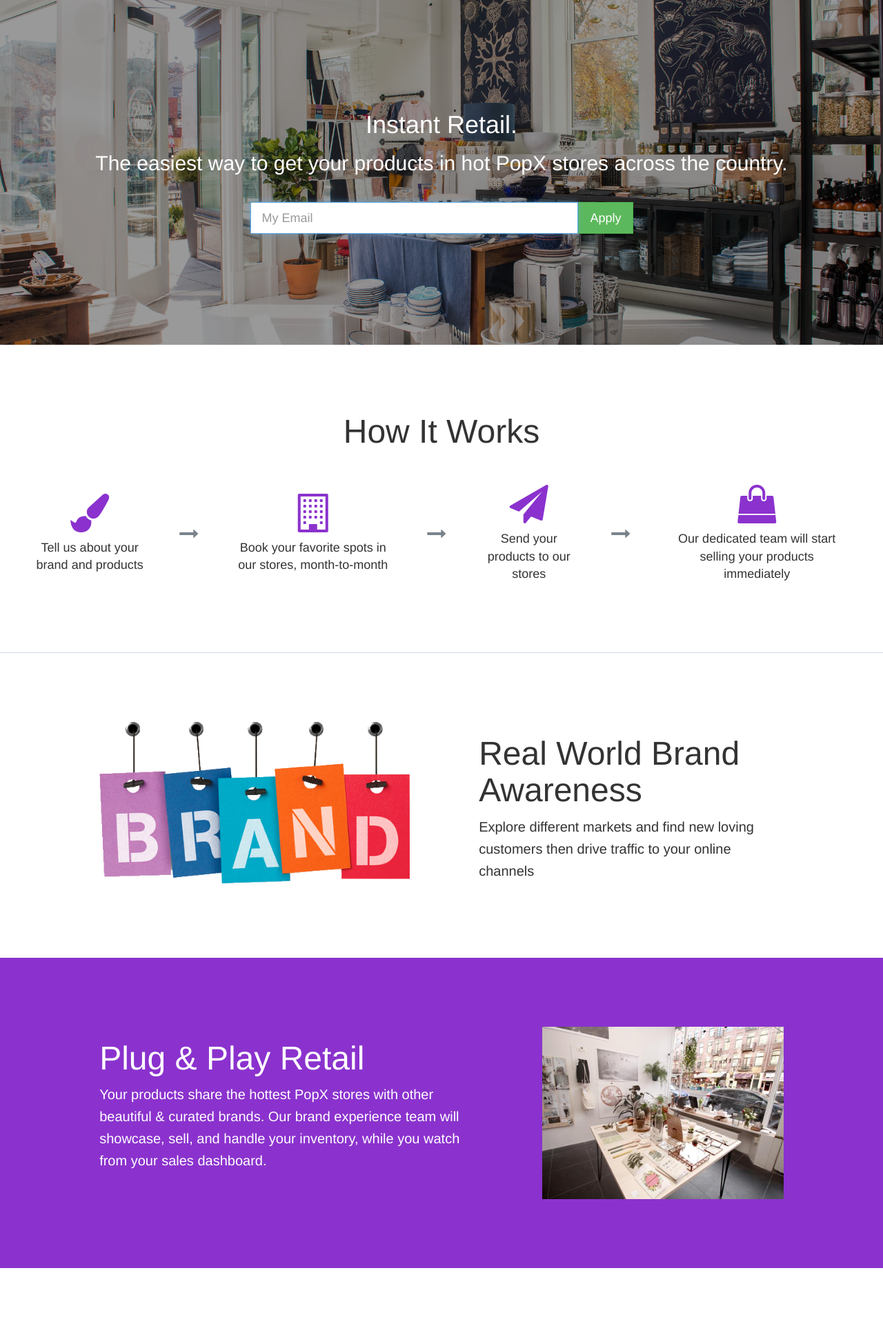
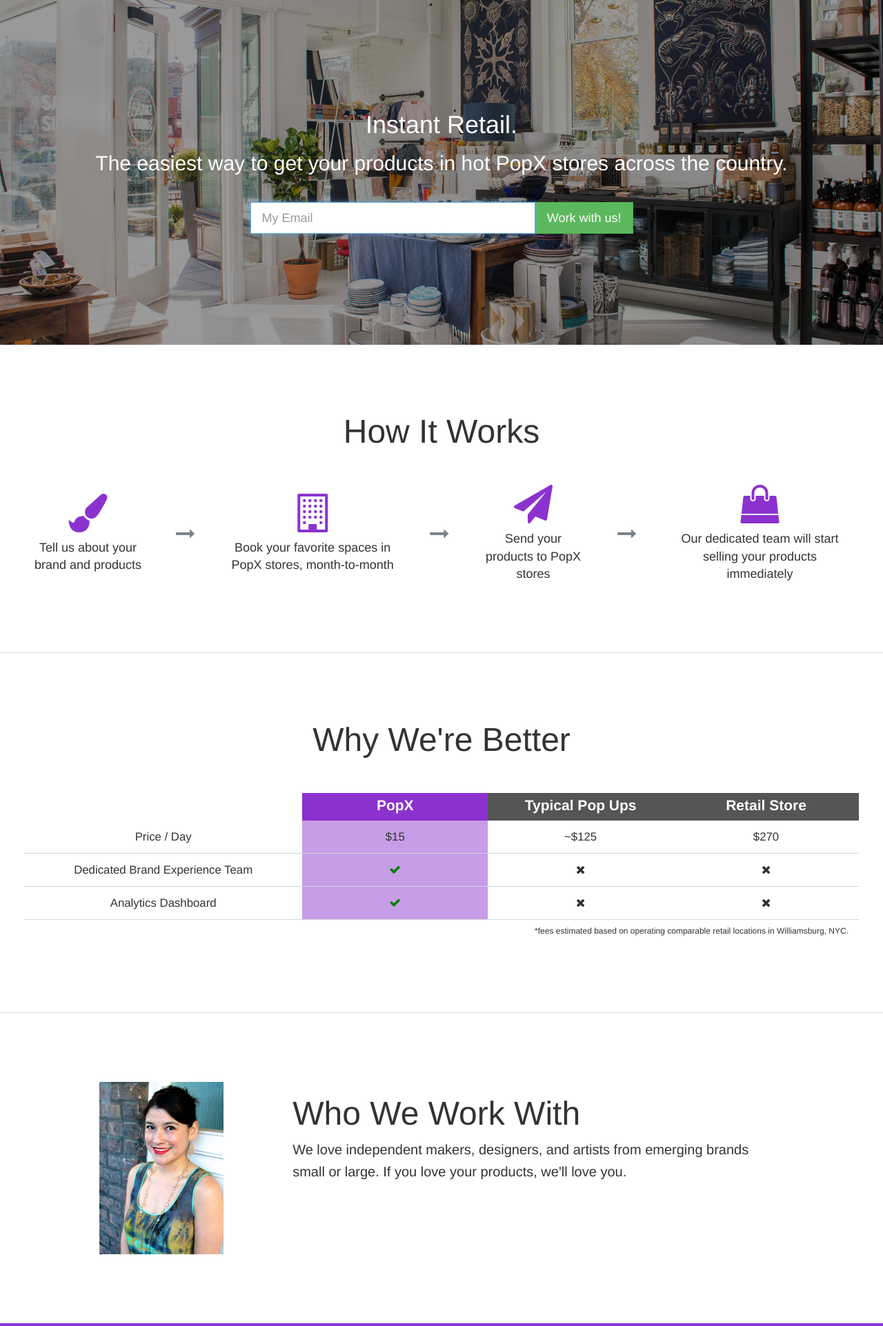
Before and after one commit to cgil/popx, a Flask app: page / in a window 1280 px wide. Shown: the top 1923 px of the page at 69% size. Run offline with Flask 2, Linux system fonts and the light colour scheme; some libraries are stand-ins or nearby versions.

Commit message:
Adding pricing table

```diff
--- a/config/development.yaml
+++ b/config/development.yaml
@@ -19,8 +19,8 @@
         show:  true
       subscribe_url: //getpopx.us13.list-manage.com/subscribe/post?u=7ac52370982b0636b0acd6901&amp;id=eccee53c49
       email_placeholder: My Email
-      subscribe_button_text: Apply
-      mailchimp_cta_bottom: Apply to sell with us! Retail spots starting at $350/month.
+      subscribe_button_text: Work with us!
+      mailchimp_cta_bottom: Apply to sell with us! PopX spaces starting at $350/month.
     sections:
       how_it_works:
         show: true
@@ -28,10 +28,10 @@
           description: Tell us about your brand and products
           icon: fa-paint-brush
         step_2:
-          description: Book your favorite spots in our stores, month-to-month
+          description: Book your favorite spaces in PopX stores, month-to-month
           icon: fa-building-o
         step_3:
-          description: Send your products to our stores
+          description: Send your products to PopX stores
           icon: fa-send
         step_4:
           description: Our dedicated team will start selling your products immediately
@@ -43,13 +43,27 @@
         image: image.png
       1:
         show: true
-        title: Real World Brand Awareness
+        title: Who We Work With
+        description: We love independent makers, designers, and artists from emerging brands small or large. If you love your products, we'll love you.
+        image: designer-photo-250.png
+        type: message
+      2:
+        show: true
+        title: Let Us Tell Your Story
         description: >
-              Explore different markets and find new loving customers then
+                Remotely train our brand experience team to tell your brand's story.
+                You'll have the flexibility to showcase your products without needing to be present.
+        image: awesome-staff-250.png
+        type: message
+      3:
+        show: true
+        title: Extend Your Reach
+        description: >
+              Easily launch in difference markets across many PopX stores, test new audiences, and
               drive traffic to your online channels
         image: brand-awareness.png
         type: message
-      2:
+      4:
         show: true
         title: Plug & Play Retail
         description: >
@@ -57,22 +71,12 @@
                 Our brand experience team will showcase, sell, and handle your inventory,
                 while you watch from your sales dashboard.
         image: shared-retail-250.png
-      3:
+        type: message
+      5:
         show: true
         title: Growth & Sales Dashboard
         description: >
                   Our growth & sales dashboard gives you real-time analytics,
                   customer feedback, and inventory tracking.
         image: analytics-laptop-250.png
-      4:
-        show: true
-        title: Let Us Tell Your Story
-        description: >
-                Remotely train our brand experience team to tell your brand's story.
-                You'll have the flexibility to showcase your products without needing to be present.
-        image: awesome-staff-250.png
-      5:
-        show: true
-        title: Who We Work With
-        description: We love independent makers, designers, and artists from emerging brands small or large. If you love your products, we'll love you.
-        image: designer-photo-250.png
+        type: message
--- a/popx/static/css/base.css
+++ b/popx/static/css/base.css
@@ -600,3 +600,114 @@
         display: none !important
     }
 }
+
+
+/* ----- Pricing Table ------------------------*/
+/* Use a wide full screen for small screens like tablets. */
+@media (min-width: 768px) and (max-width:992px) {
+    .container {
+		width: initial;
+        padding-left: 2em;
+        padding-right: 2em;
+	}
+}
+
+/* --- Plans ---------------------------- */
+
+.my_planHeader {
+    text-align: center;
+    color: white;
+    padding-top:0.2em;
+    padding-bottom:0.2em;
+}
+.my_planTitle {
+    font-size:1.5em;
+    font-weight: bold;
+}
+.my_planPrice {
+    font-size:1.4em;
+    font-weight: bold;
+}
+.my_planDuration {
+    margin-top: -0.6em;
+}
+
+@media (max-width: 768px) {
+    .my_planTitle {
+        font-size:small;
+    }
+}
+
+/* --- Features ------------------------- */
+
+.my_feature {
+    line-height:2.8em;
+    font-size: 1.2em;
+}
+
+@media (max-width: 768px) {
+    .my_feature {
+        text-align: center
+    }
+ }
+
+.my_featureRow {
+    border-bottom: 0.1em solid #CED7DF;
+}
+
+/* --- Plan 1 --------------------------- */
+.my_plan1 {
+    background: rgba(139, 50, 206, 0.48);
+}
+
+.my_planHeader.my_plan1 a {
+    background: rgb(72, 109, 139);
+    color:white;
+}
+
+.my_planHeader.my_plan1 {
+    background: #8B32CE;
+    border-bottom: thick solid #8B32CE;
+}
+
+/* --- Plan 2 --------------------------- */
+.my_plan2 {
+    background: white;
+}
+
+.my_planHeader.my_plan2 a {
+    background: white;
+    color: white;
+}
+
+.my_planHeader.my_plan2 {
+    background: #555;
+    border-bottom: thick solid #555;
+}
+
+/* --- Plan 3 --------------------------- */
+.my_plan3 {
+    background: white;
+}
+
+.my_planHeader.my_plan3 a {
+    background: white;
+    color: white;
+}
+
+.my_planHeader.my_plan3 {
+    background: #555;
+    border-bottom: thick solid #555;
+}
+
+.my_planFeature {
+    text-align: center;
+    font-size: 1.2em;
+    line-height:2.8em;
+}
+
+.my_planFeature i.my_check {
+    color: green;
+}
+
+/* ----- End Pricing Table -----------------------------*/
--- a/popx/templates/home.html
+++ b/popx/templates/home.html
@@ -138,6 +138,9 @@
             </div>
         </div>
         {% endif %}
+
+        {% include 'pricing.html' %}
+
         {% if sections[1]['show'] %}
             <div class="row">
                 <div class="col-xs-12 col-sm-10 col-sm-offset-1 HomePage-section u-dC-flex">
--- /dev/null
+++ b/popx/templates/pricing.html
@@ -0,0 +1,73 @@
+<div class="HomePage-section text-center HomePage-lastSection">
+  <h2 class="HomePage-sectionTitle u-tW-light u-mT-0 u-mB-xxl">Why We're Better</h2>
+    <div class="row">
+        <div class="col-xs-12 col-sm-offset-4 col-sm-8">
+            <div class="row">
+                <div class="col-xs-4 my_planHeader my_plan1">
+                    <div class="my_planTitle">PopX</div>
+                </div>
+                <div class="col-xs-4 my_planHeader my_plan2">
+                    <div class="my_planTitle">Typical Pop Ups</div>
+                </div>
+                <div class="col-xs-4 my_planHeader my_plan3">
+                    <div class="my_planTitle">Retail Store</div>
+                </div>
+            </div>
+        </div>
+    </div>
+    <div class="row my_featureRow">
+        <div class="col-xs-12 col-sm-4 my_feature">
+            Price / Day
+        </div>
+        <div class="col-xs-12 col-sm-8">
+            <div class="row">
+                <div class="col-xs-4 col-sm-4 my_planFeature my_plan1">
+                    <span>$15</span>
+                </div>
+                <div class="col-xs-4 col-sm-4 my_planFeature my_plan2">
+                    <span>~$125</span>
+                </div>
+                <div class="col-xs-4 col-sm-4 my_planFeature my_plan3">
+                    <span>$270</span>
+                </div>
+            </div>
+        </div>
+    </div>
+    <div class="row my_featureRow">
+        <div class="col-xs-12 col-sm-4 my_feature">
+            Dedicated Brand Experience Team
+        </div>
+        <div class="col-xs-12 col-sm-8">
+            <div class="row">
+                <div class="col-xs-4 col-sm-4 my_planFeature my_plan1">
+                    <i class="fa fa-check my_check"></i>
+                </div>
+                <div class="col-xs-4 col-sm-4 my_planFeature my_plan2">
+                    <i class="fa fa-remove"></i>
+                </div>
+                <div class="col-xs-4 col-sm-4 my_planFeature my_plan3">
+                    <i class="fa fa-remove"></i>
+                </div>
+            </div>
+        </div>
+    </div>
+    <div class="row my_featureRow">
+        <div class="col-xs-12 col-sm-4 my_feature">
+            Analytics Dashboard
+        </div>
+        <div class="col-xs-12 col-sm-8">
+            <div class="row">
+                <div class="col-xs-4 col-sm-4 my_planFeature my_plan1">
+                    <i class="fa fa-check my_check"></i>
+                </div>
+                <div class="col-xs-4 col-sm-4 my_planFeature my_plan2">
+                    <i class="fa fa-remove"></i>
+                </div>
+                <div class="col-xs-4 col-sm-4 my_planFeature my_plan3">
+                    <i class="fa fa-remove"></i>
+                </div>
+            </div>
+        </div>
+    </div>
+    <h6 class="text-right">*fees estimated based on operating comparable retail locations in Williamsburg, NYC.</h6>
+</div>
```
